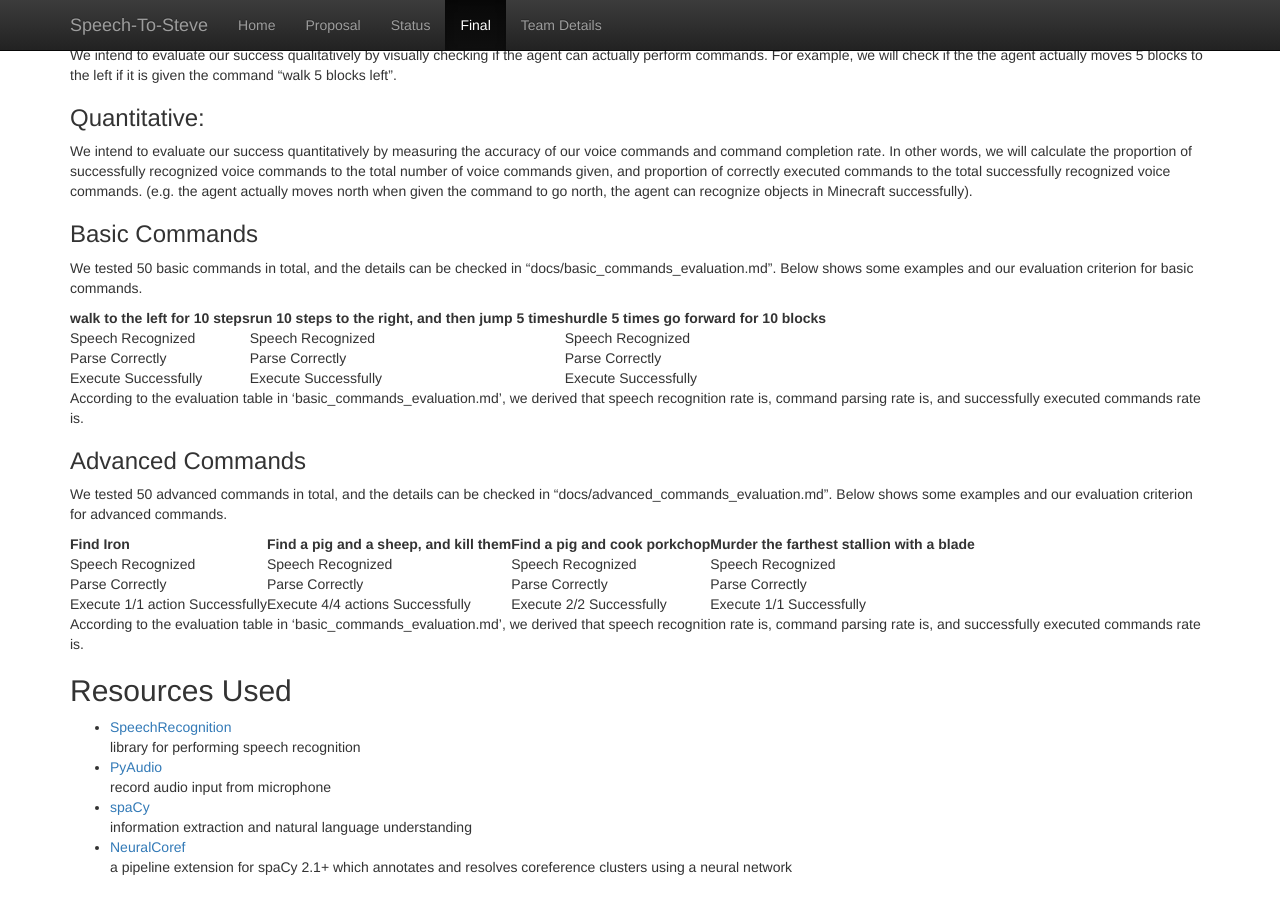
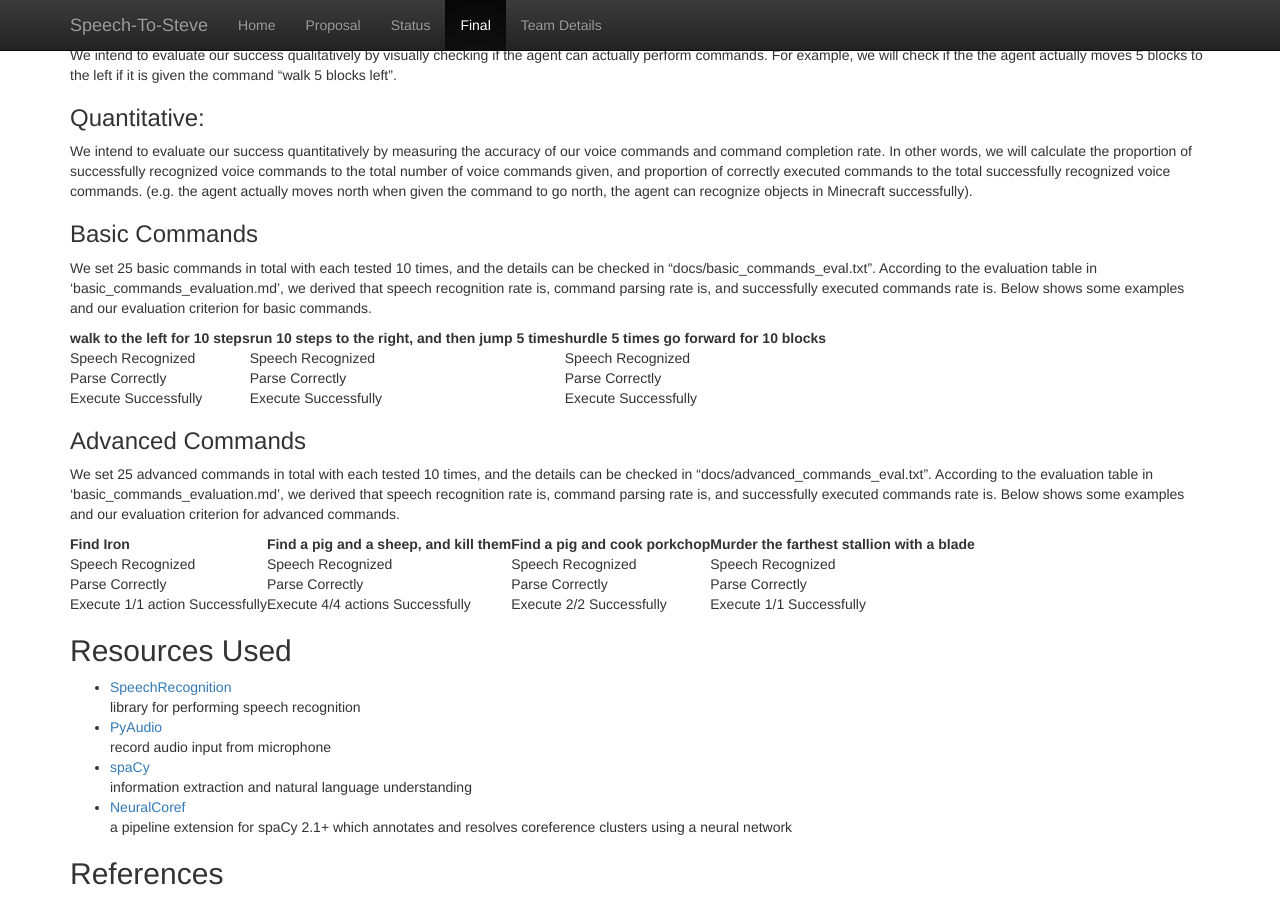
Before and after one commit to geeeeeeeeew/CS-175-Team-Direction-, a Jekyll site: the page built from docs/final.md, in a window 1280 px wide and 900 px high, scrolled down 1143 px. Built offline with Jekyll 4.4.1, drawn with Linux system fonts in a browser that asks for light colours.

Commit message:
Update final.md

```diff
--- a/docs/final.md
+++ b/docs/final.md
@@ -39,7 +39,7 @@
 We intend to evaluate our success quantitatively by measuring the accuracy of our voice commands and command completion rate. In other words, we will calculate the proportion of successfully recognized voice commands to the total number of voice commands given, and proportion of correctly executed commands to the total successfully recognized voice commands. (e.g. the agent actually moves north when given the command to go north, the agent can recognize objects in Minecraft successfully).
 
 ###  Basic Commands
-We tested 50 basic commands in total, and the details can be checked in "docs/basic_commands_evaluation.md". Below shows some examples and our evaluation criterion for basic commands.
+We set 25 basic commands in total with each tested 10 times, and the details can be checked in "docs/basic_commands_eval.txt". According to the evaluation table in 'basic_commands_evaluation.md', we derived that speech recognition rate is, command parsing rate is, and successfully executed commands rate is. Below shows some examples and our evaluation criterion for basic commands.
 
 | walk to the left for 10 steps|run 10 steps to the right, and then jump 5 times|hurdle 5 times go forward for 10 blocks|
 | -------------   | ------------- | ------------- |
@@ -47,18 +47,15 @@
 |Parse Correctly| Parse Correctly|Parse Correctly|
 |Execute Successfully| Execute Successfully|Execute Successfully|
 
-According to the evaluation table in 'basic_commands_evaluation.md', we derived that speech recognition rate is, command parsing rate is, and successfully executed commands rate is.
 
 ###  Advanced Commands
-We tested 50 advanced commands in total, and the details can be checked in "docs/advanced_commands_evaluation.md". Below shows some examples and our evaluation criterion for advanced commands.
+We set 25 advanced commands in total with each tested 10 times, and the details can be checked in "docs/advanced_commands_eval.txt". According to the evaluation table in 'basic_commands_evaluation.md', we derived that speech recognition rate is, command parsing rate is, and successfully executed commands rate is.  Below shows some examples and our evaluation criterion for advanced commands.
 
 | Find Iron| Find a pig and a sheep, and kill them |Find a pig and cook porkchop| Murder the farthest stallion with a blade |
 | -------------   | ------------- | ------------- | ------------- |
 |Speech Recognized | Speech Recognized|Speech Recognized| Speech Recognized|
 |Parse Correctly| Parse Correctly|Parse Correctly|Parse Correctly|
 |Execute 1/1 action Successfully| Execute 4/4 actions Successfully|Execute 2/2 Successfully|Execute 1/1 Successfully|
-
-According to the evaluation table in 'basic_commands_evaluation.md', we derived that speech recognition rate is, command parsing rate is, and successfully executed commands rate is.
 
 ## Resources Used
 - [SpeechRecognition](https://pypi.org/project/SpeechRecognition/)\
```
